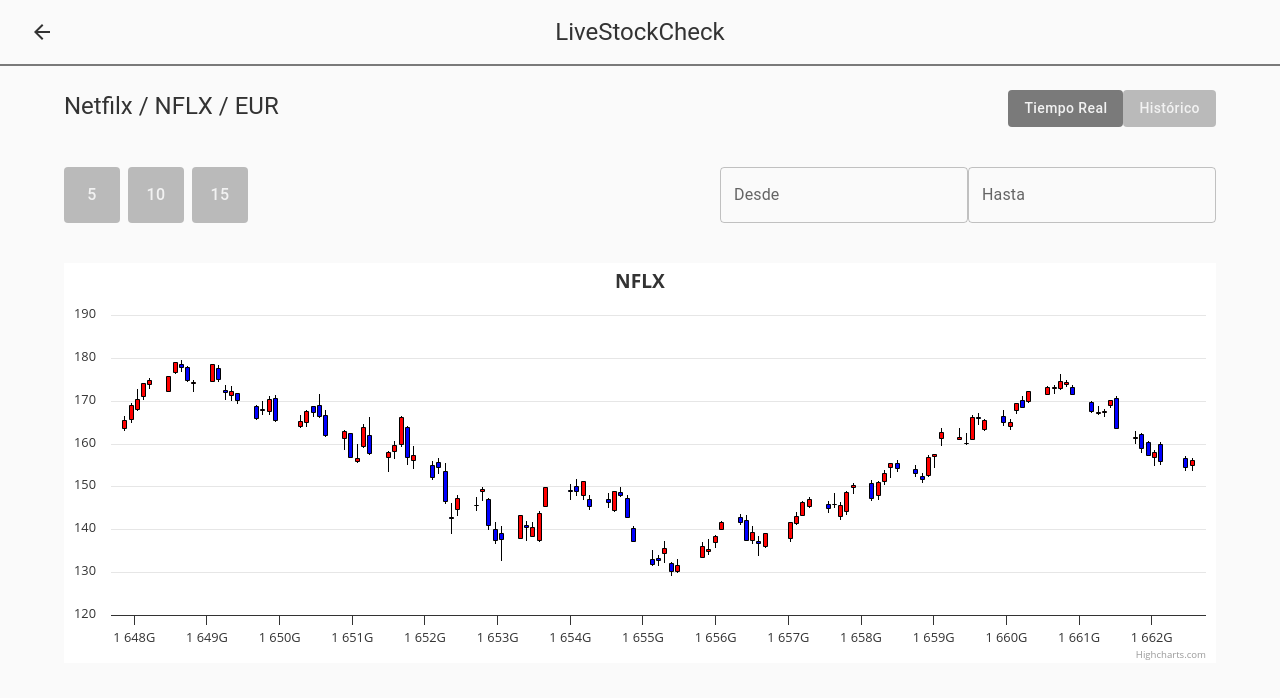
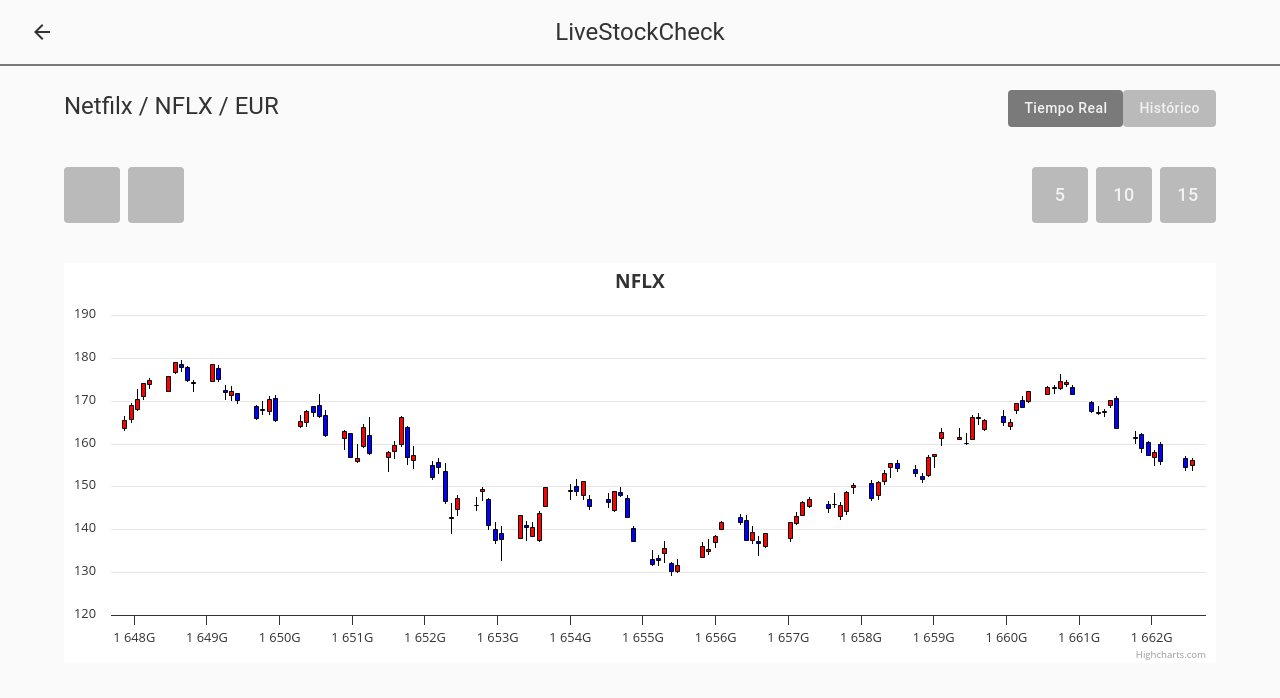
Before and after one commit to AlejandroLucas161/metafar-challenge, a React (Vite) app: page /detail/0 in a window 1280 px wide. Shown: the top 698 px of the page. Built offline with nearby package versions, Linux system fonts and the light colour scheme.

Commit message:
Reorder details page

```diff
--- a/src/components/StockDetail/StockDetail.tsx
+++ b/src/components/StockDetail/StockDetail.tsx
@@ -1,14 +1,13 @@
 import { FunctionComponent, useState } from "react";
-import { Grid, Tooltip, Typography } from "@mui/material";
-import { DatePicker, LocalizationProvider } from "@mui/x-date-pickers";
-import { AdapterDayjs } from "@mui/x-date-pickers/AdapterDayjs";
-import { StyledButton } from "./styles";
-import { Chart } from "./components";
+import { Grid, Typography } from "@mui/material";
+import { Icon, StyledButton } from "./styles";
+import { Chart, Intervals, Historical } from "./components";
+import candleChartIcon from "../../assets/candle-chart-icon.svg";
+import timeChartIcon from "../../assets/time-chart-icon.svg";
 
-const intervals: Array<{ interval: number; tooltip: string }> = [
-  { interval: 5, tooltip: "5 minutos" },
-  { interval: 10, tooltip: "10 minutos" },
-  { interval: 15, tooltip: "15 minutos" },
+const charts: Array<{ icon: string }> = [
+  { icon: candleChartIcon },
+  { icon: timeChartIcon },
 ];
 
 const StockDetail: FunctionComponent = () => {
@@ -43,38 +42,26 @@
 
       <Grid width="100%" display="flex" justifyContent="space-between">
         <Grid display="flex" gap={1}>
-          {intervals.map(({ interval, tooltip }) => (
-            <Tooltip
-              key={interval}
-              title={
-                <Typography variant="caption" sx={{ color: "#f2f2f2" }}>
-                  {tooltip}
-                </Typography>
-              }
-              arrow
-            >
+          {charts.map(({ icon }, idx) => (
             <StyledButton
+              key={idx}
               variant="contained"
-                onClick={() => handleVariant("realTime")}
               sx={{
                 minWidth: "56px",
-                  minHeight: "fit-content",
+                minHeight: "56px",
                 padding: "0",
-                  fontSize: "16px",
+                fontSize: "18px",
               }}
             >
-                {interval}
+              <Icon icon={icon} />
             </StyledButton>
-            </Tooltip>
           ))}
         </Grid>
 
         <Grid>
-          <LocalizationProvider dateAdapter={AdapterDayjs}>
-            <DatePicker label="Desde" format="DD/MM/YYYY" />
+          {variant === "realTime" && <Intervals />}
 
-            <DatePicker label="Hasta" format="DD/MM/YYYY" />
-          </LocalizationProvider>
+          {variant === "historical" && <Historical />}
         </Grid>
       </Grid>
 
--- /dev/null
+++ b/src/components/StockDetail/components/Historical/Historical.tsx
@@ -0,0 +1,17 @@
+import { FunctionComponent } from "react";
+import { DatePicker, LocalizationProvider } from "@mui/x-date-pickers";
+import { AdapterDayjs } from "@mui/x-date-pickers/AdapterDayjs";
+
+const Historical: FunctionComponent = () => {
+  return (
+    <>
+      <LocalizationProvider dateAdapter={AdapterDayjs}>
+        <DatePicker label="Desde" format="DD/MM/YYYY" />
+
+        <DatePicker label="Hasta" format="DD/MM/YYYY" />
+      </LocalizationProvider>
+    </>
+  );
+};
+
+export default Historical;
--- /dev/null
+++ b/src/components/StockDetail/components/Historical/index.ts
@@ -0,0 +1 @@
+export { default } from "./Historical";
--- /dev/null
+++ b/src/components/StockDetail/components/Intervals/Intervals.tsx
@@ -0,0 +1,41 @@
+import { Grid, Tooltip, Typography } from "@mui/material";
+import { FunctionComponent } from "react";
+import { StyledButton } from "../../styles";
+
+const intervalsTimes: Array<{ interval: number; tooltip: string }> = [
+  { interval: 5, tooltip: "5 minutos" },
+  { interval: 10, tooltip: "10 minutos" },
+  { interval: 15, tooltip: "15 minutos" },
+];
+
+const Intervals: FunctionComponent = () => {
+  return (
+    <Grid display="flex" gap={1}>
+      {intervalsTimes.map(({ interval, tooltip }) => (
+        <Tooltip
+          key={interval}
+          title={
+            <Typography variant="caption" sx={{ color: "#f2f2f2" }}>
+              {tooltip}
+            </Typography>
+          }
+          arrow
+        >
+          <StyledButton
+            variant="contained"
+            sx={{
+              minWidth: "56px",
+              minHeight: "56px",
+              padding: "0",
+              fontSize: "18px",
+            }}
+          >
+            {interval}
+          </StyledButton>
+        </Tooltip>
+      ))}
+    </Grid>
+  );
+};
+
+export default Intervals;
--- /dev/null
+++ b/src/components/StockDetail/components/Intervals/index.ts
@@ -0,0 +1 @@
+export { default } from "./Intervals";
--- a/src/components/StockDetail/components/index.ts
+++ b/src/components/StockDetail/components/index.ts
@@ -1,3 +1,5 @@
 import Chart from "./Chart";
+import Historical from "./Historical";
+import Intervals from "./Intervals";
 
-export { Chart };
+export { Chart, Historical, Intervals };
--- a/src/components/StockDetail/styles.ts
+++ b/src/components/StockDetail/styles.ts
@@ -16,3 +16,9 @@
     color: "#f2f2f2",
   },
 }));
+
+export const Icon = styled("span")<{ icon: string }>`
+  width: 32px;
+  height: 32px;
+  background-image: ${({ icon }) => `url(${icon})`};
+`;
```
Lines whose indentation alone changed are shown as unchanged.
